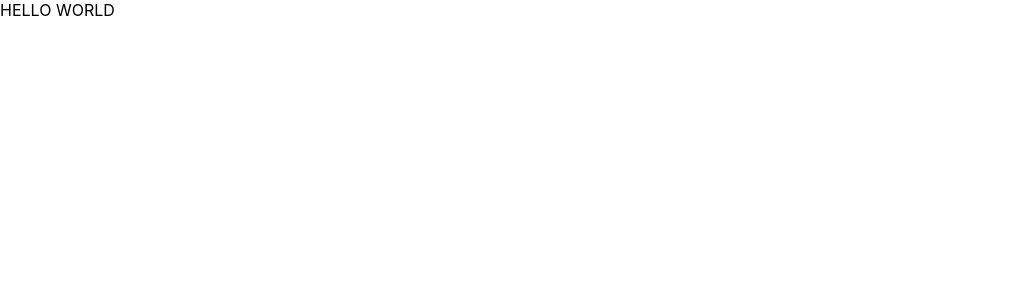
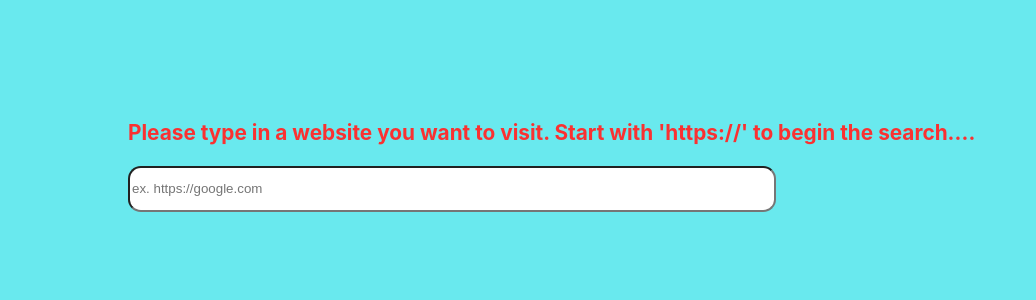
Before and after one commit to alinan-vn/autofill-practice-hcl-ojt, a React (Create React App) app: page / in a window 1280 px wide. Shown: the top 300 px of the page, without its empty margins (0-1036 px from the left). Built offline with nearby package versions, Linux system fonts and the light colour scheme.

Commit message:
basic html setup; basic css styling;

```diff
--- a/src/App.js
+++ b/src/App.js
@@ -1,5 +1,4 @@
-import logo from './logo.svg';
-import './App.css';
+import './index.css';
 
 import AutofillBox from './components/autofillBox/index';
 import {BrowserRouter, Route} from 'react-router-dom';
--- a/src/components/autofillBox/index.jsx
+++ b/src/components/autofillBox/index.jsx
@@ -1,11 +1,15 @@
 import React from 'react';
+import {autofillData} from '../autofillData/index';
 
 class AutofillBox extends React.Component {
 
+
+
     render(){
         return(
-            <div>
-                HELLO WORLD
+            <div className='autofill'>
+                <h3 className='autofill__title'>Please type in a website you want to visit. Start with 'https://' to begin the search....</h3>
+                <input onChange={this.filterResults} className='autofill__input' placeholder='ex. https://google.com' />
             </div>
         )
     }
--- a/src/components/autofillData/index.jsx
+++ b/src/components/autofillData/index.jsx
@@ -0,0 +1,9 @@
+const autofillData = [
+    "https://google.com",
+    "https://google.com/testing",
+    "https://google.com/images",
+    "https://yahoo.com",
+    "https://yahoo.com/stocks"
+]
+
+export {autofillData}
--- a/src/index.css
+++ b/src/index.css
@@ -5,9 +5,28 @@ body {
     sans-serif;
   -webkit-font-smoothing: antialiased;
   -moz-osx-font-smoothing: grayscale;
+  background-color: #69e9ee;
 }
 
 code {
   font-family: source-code-pro, Menlo, Monaco, Consolas, 'Courier New',
     monospace;
 }
+
+/* $primary-color: #69e9ee;
+$secondary-color: #fa3131; */
+
+.autofill {
+  margin: 15vh 0 0 10vw;
+}
+
+.autofill__title {
+  font-size: 1.3rem;
+  color: #fa3131;
+}
+
+.autofill__input {
+  height: 5vh;
+  width: 50vw;
+  border-radius: 0.8rem;
+}
```
